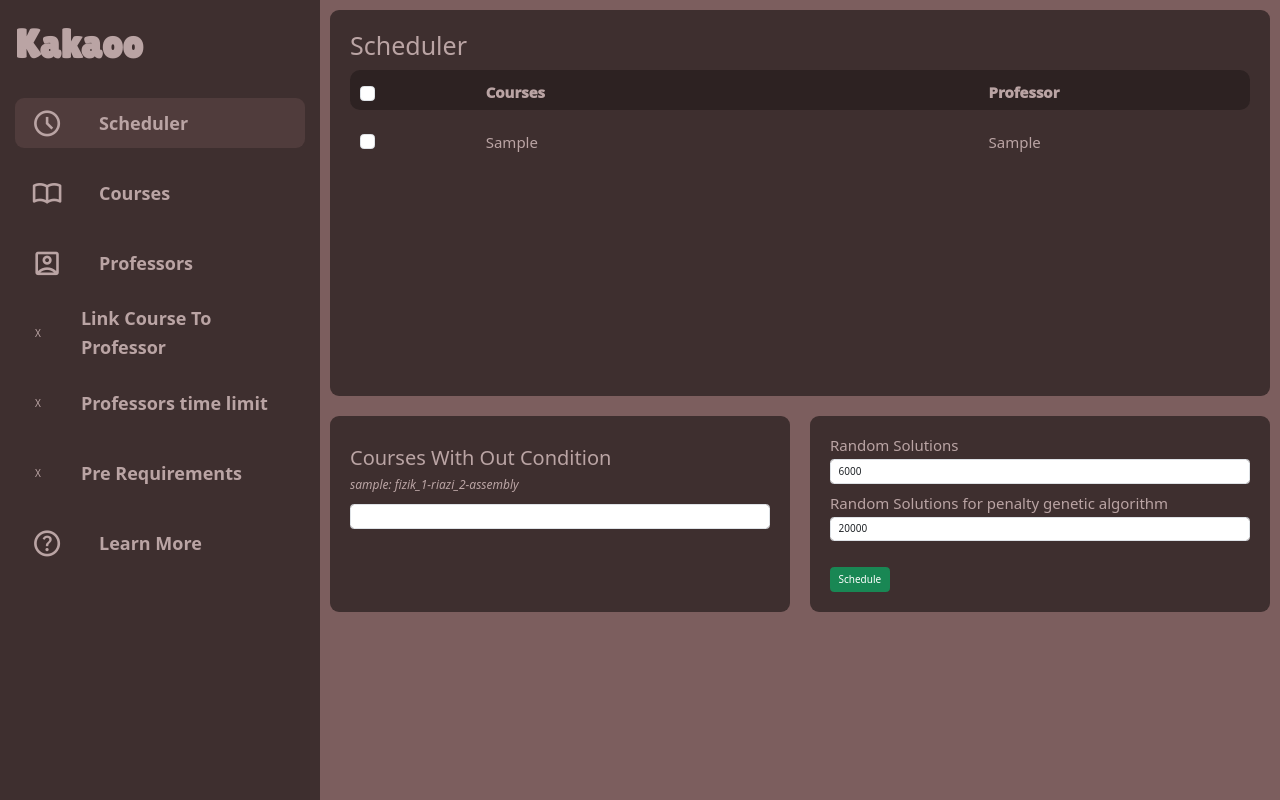
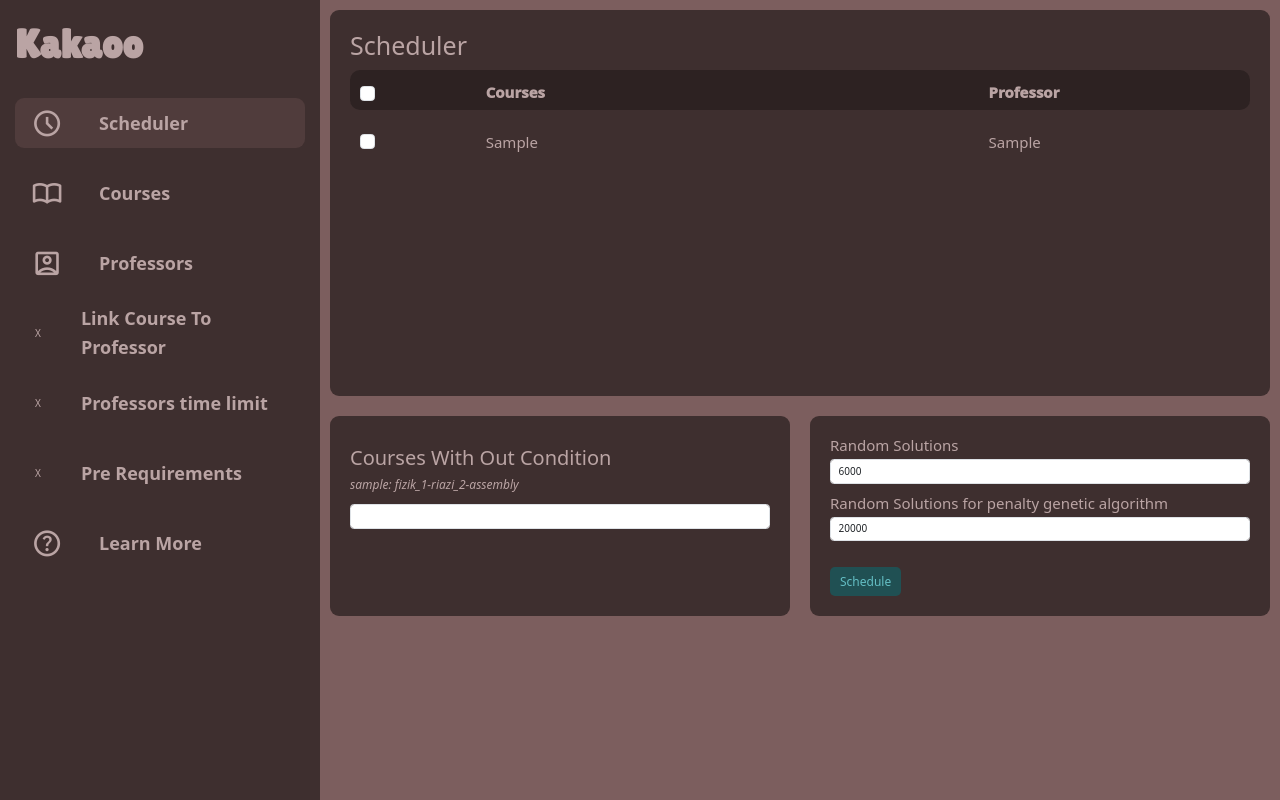
Before and after one commit to mehdee81/kakaoo, a Django app: page / in a window 1280 px wide. Run offline with Django 4.2, Linux system fonts and the light colour scheme; tables that the repository leaves empty hold one stand-in row (values such as "Sample post"); some libraries are stand-ins or nearby versions.

Commit message:
Change Index File

```diff
--- a/app/static/scheduler/css/style.css
+++ b/app/static/scheduler/css/style.css
@@ -30,12 +30,12 @@ body {
     --color-brown-200: #3e2f2f;
 
     --color-green-0: #64bec4;
-    --color-green-200: #317c81;
-    --color-green-400: #205053;
+    --color-green-100: #317c81;
+    --color-green-200: #205053;
 
     --color-red-0: #ffb0b0;
-    --color-red-200: #ff8686;
-    --color-red-400: #f90000;
+    --color-red-100: #ff8686;
+    --color-red-200: #f90000;
 }
 
 .material-symbols-outlined {
@@ -276,3 +276,13 @@ ul li :hover {
     font-style: italic;
     font-size: 1.2rem;
 }
+
+.primary-button {
+    background-color: var(--color-green-200);
+    color: var(--color-green-0);
+    padding: 0.5rem 1rem;
+    border-radius: 5px;
+    font-weight: 500;
+    font-size: 1.2rem;
+    border: none;
+}
--- a/app/templates/scheduler/index.html
+++ b/app/templates/scheduler/index.html
@@ -90,7 +90,7 @@
             <div></div>
             <div></div>
         </div>
-        <button type="button" class="btn btn-success" id="get-data-btn">
+        <button type="button" class="primary-button" id="get-data-btn">
             Schedule
         </button>
     </div>
```
Also changed, not shown: app/templates/base.html (+21 -4 lines).
